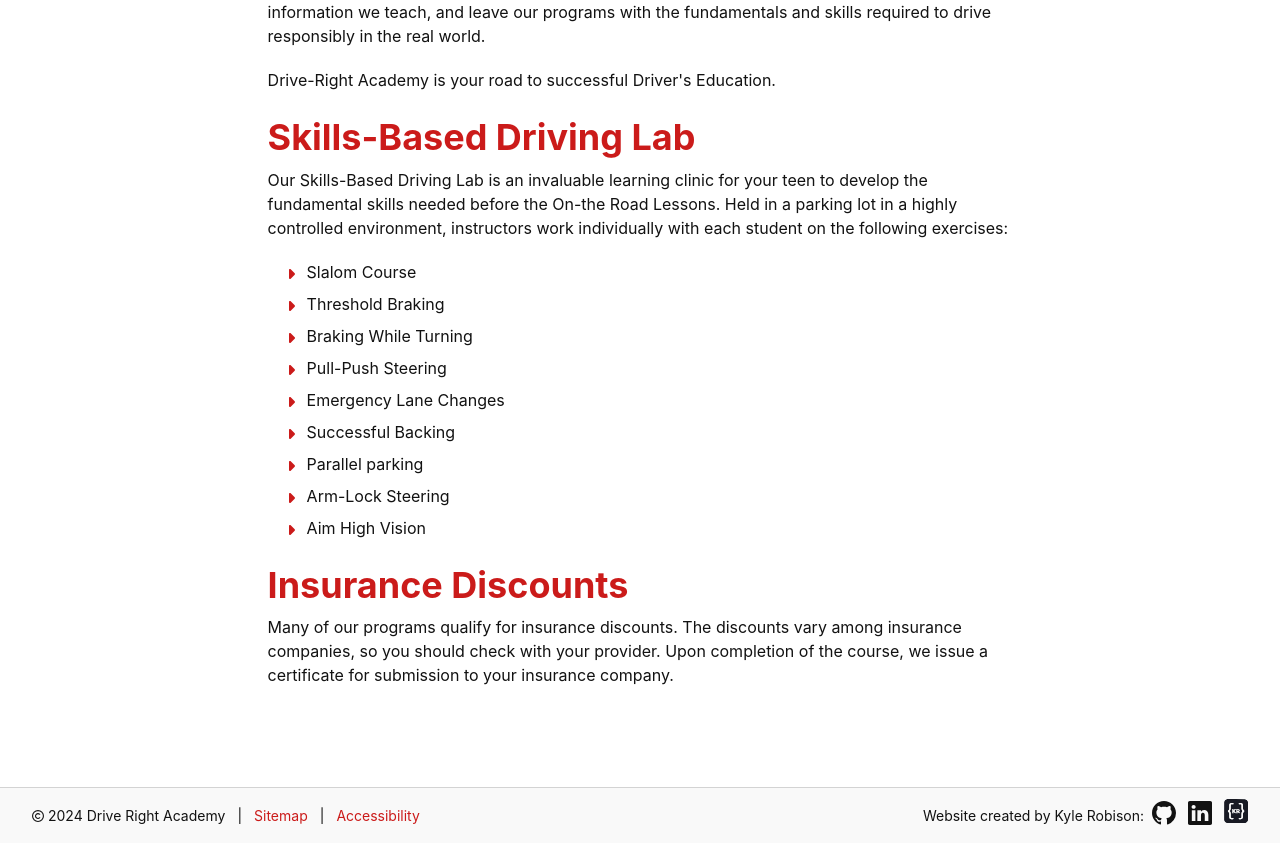
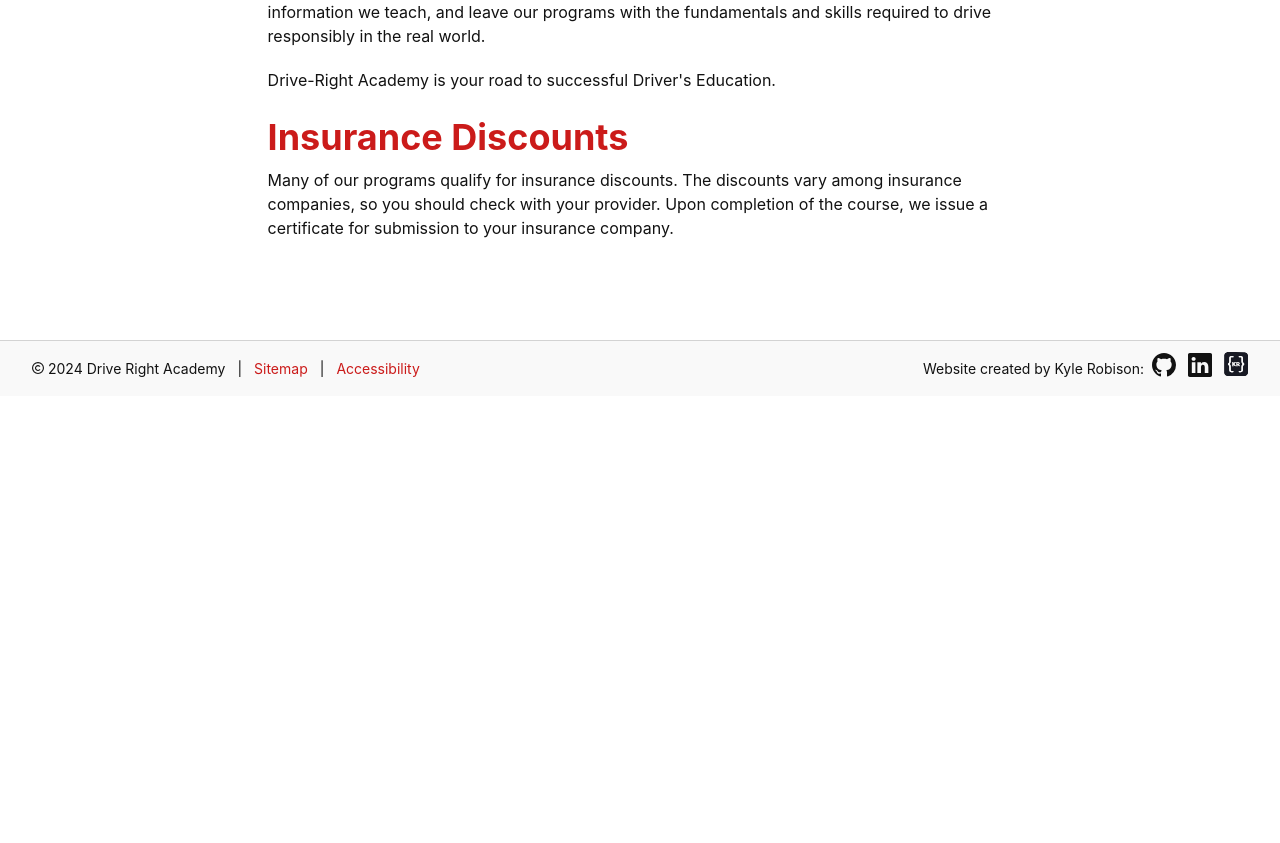
Before and after one commit to KyleRobison15/drive-right-academy, a React (Vite) app: page /about in a window 1280 px wide. Shown: the part 1185-2028 px from the top of the page. After the commit the page ends 1581 px from the top, so only its background shows below. Built offline with nearby package versions, Linux system fonts and the light colour scheme.

Commit message:
About - remove skills based driving lab section

```diff
--- a/src/routes/About.tsx
+++ b/src/routes/About.tsx
@@ -3,15 +3,11 @@ import {
   Heading,
   Stack,
   Text,
-  List,
-  ListItem,
-  ListIcon,
   Box,
   Image,
   useColorModeValue,
 } from "@chakra-ui/react";
 import { componentColorScheme } from "../theme";
-import { FaCaretRight } from "react-icons/fa6";
 import MiniCooperImg from "../assets/mini_cooper.png";
 import Fiat500Img from "../assets/fiat_500.png";
 import { yearsInBusiness } from "../utils/dateUtils";
@@ -30,18 +26,6 @@ const About = () => {
       name: "2013 Fiat 500 (Manual Transmission)",
       img: Fiat500Img,
     },
-  ];
-
-  const skillsLabSkills: string[] = [
-    "Slalom Course",
-    "Threshold Braking",
-    "Braking While Turning",
-    "Pull-Push Steering",
-    "Emergency Lane Changes",
-    "Successful Backing",
-    "Parallel parking",
-    "Arm-Lock Steering",
-    "Aim High Vision",
   ];
 
   return (
@@ -117,31 +101,6 @@ const About = () => {
       </Stack>
       <Stack mx={sectionMargins} mt="24px">
         <Heading textColor={`${componentColorScheme}.500`}>
-          Skills-Based Driving Lab
-        </Heading>
-        <Stack spacing={5}>
-          <Text>
-            Our Skills-Based Driving Lab is an invaluable learning clinic for
-            your teen to develop the fundamental skills needed before the On-the
-            Road Lessons. Held in a parking lot in a highly controlled
-            environment, instructors work individually with each student on the
-            following exercises:
-          </Text>
-          <List spacing={2} ml="15px">
-            {skillsLabSkills.map((skill) => (
-              <ListItem key={skill}>
-                <ListIcon
-                  as={FaCaretRight}
-                  color={`${componentColorScheme}.500`}
-                />
-                {skill}
-              </ListItem>
-            ))}
-          </List>
-        </Stack>
-      </Stack>
-      <Stack mx={sectionMargins} mt="24px">
-        <Heading textColor={`${componentColorScheme}.500`}>
           Insurance Discounts
         </Heading>
         <Stack spacing={5}>
```
